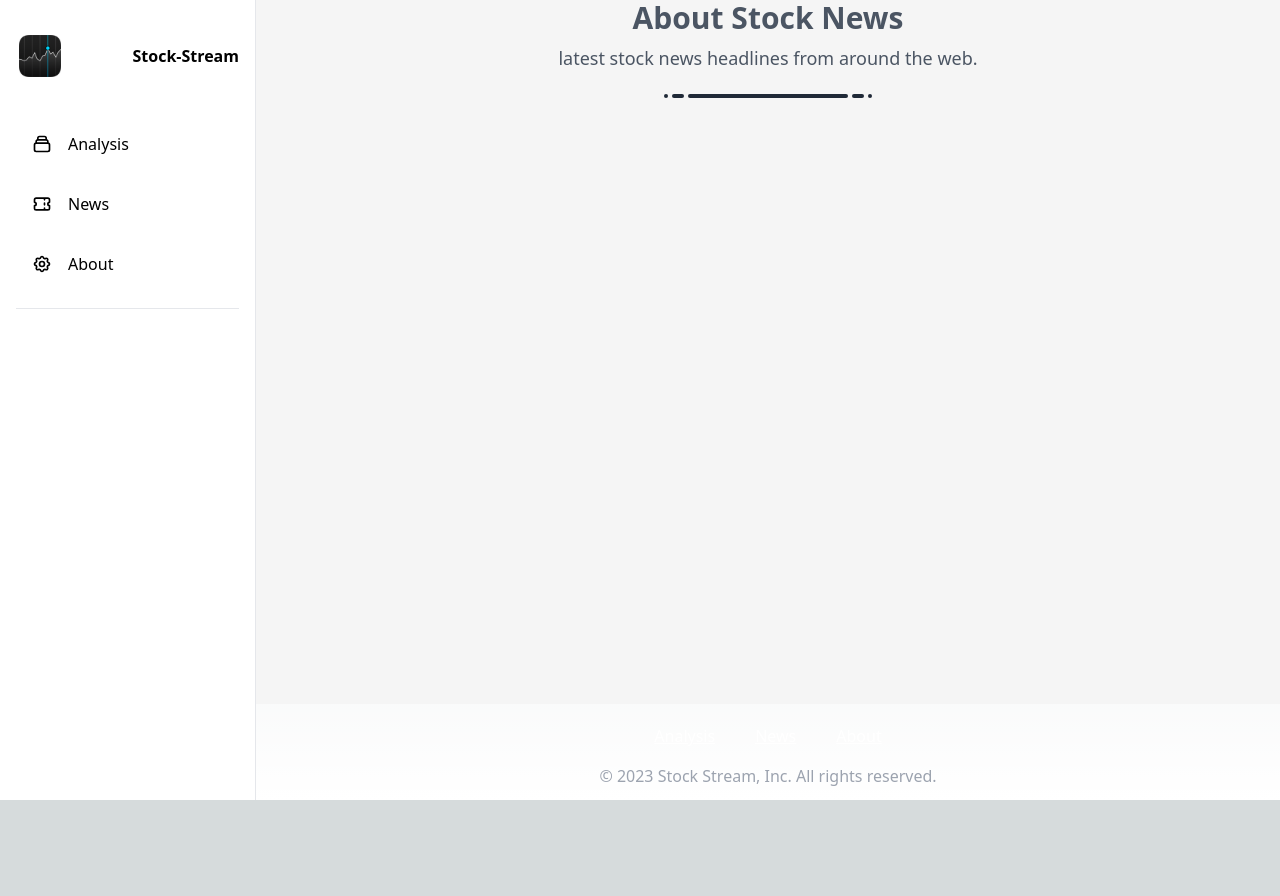
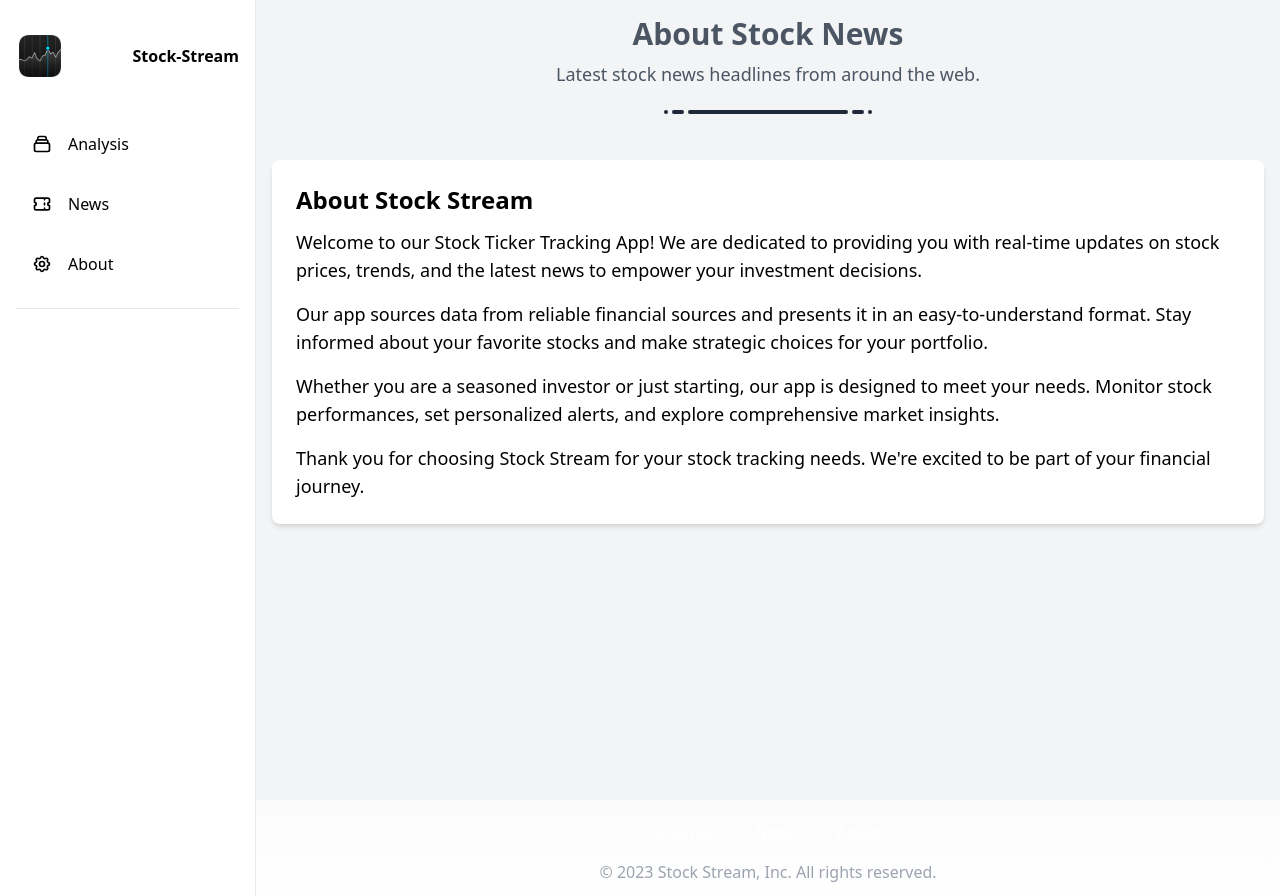
Before and after one commit to omar-zeineddine/stock-stream, a Next.js app: page /about in a window 1280 px wide. Before the commit the page ends 800 px from the top, so only its background shows below. Built offline with nearby package versions, Linux system fonts and the light colour scheme; no server answers.

Commit message:
feat - add generic about section

```diff
--- a/app/about/page.tsx
+++ b/app/about/page.tsx
@@ -1,15 +1,37 @@
 import React from "react";
 import HeadingSection from "../components/HeadingSection";
 
-const About: React.FC = () => {
+const AboutPage: React.FC = () => {
   return (
-    <main>
+    <main className="bg-gray-100 min-h-screen p-4">
       <HeadingSection
         title="About Stock News"
-        subtitle="latest stock news headlines from around the web."
+        subtitle="Latest stock news headlines from around the web."
       />
+      <section className="p-6 bg-white rounded-lg shadow-md text-black">
+        <h2 className="text-2xl font-semibold mb-3">About Stock Stream</h2>
+        <p className="text-lg mb-4">
+          Welcome to our Stock Ticker Tracking App! We are dedicated to
+          providing you with real-time updates on stock prices, trends, and the
+          latest news to empower your investment decisions.
+        </p>
+        <p className="text-lg mb-4">
+          Our app sources data from reliable financial sources and presents it
+          in an easy-to-understand format. Stay informed about your favorite
+          stocks and make strategic choices for your portfolio.
+        </p>
+        <p className="text-lg mb-4">
+          Whether you are a seasoned investor or just starting, our app is
+          designed to meet your needs. Monitor stock performances, set
+          personalized alerts, and explore comprehensive market insights.
+        </p>
+        <p className="text-lg">
+          Thank you for choosing Stock Stream for your stock tracking needs.
+          We&apos;re excited to be part of your financial journey.
+        </p>
+      </section>
     </main>
   );
 };
 
-export default About;
+export default AboutPage;
```
